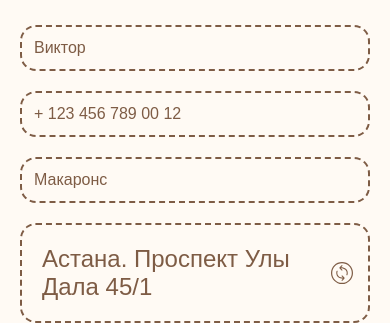
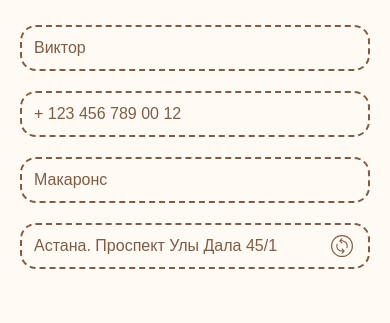
Before and after one commit to PerfZero/sandy, a plain HTML site: page account.html in a window 390 px wide. Shown: the part 143-466 px from the top of the page. Drawn offline with nearby package versions, Linux system fonts and the light colour scheme; a web font is replaced by a local one.

```diff
--- a/assets/css/style.css
+++ b/assets/css/style.css
@@ -3791,10 +3791,18 @@ height: 64px;
     grid-template-columns: 1fr;
   }
 
-  .account__input{
+  .account__input , .account__dropdown{
     font-size: 16px;
     padding: 12px;
     width: 100%;
+  }
+
+  .account__dropdown-selected{
+    font-size: 16px;
+  }
+
+  .account__dropdown-option{
+    font-size: 16px;
   }
 
   .last_order{
```
